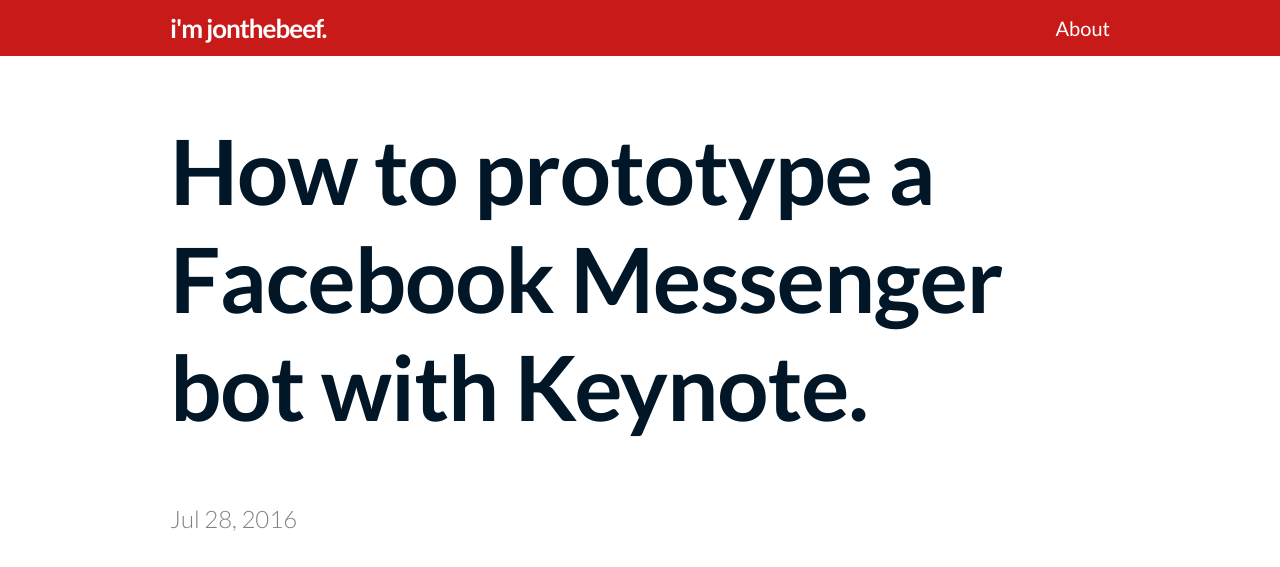
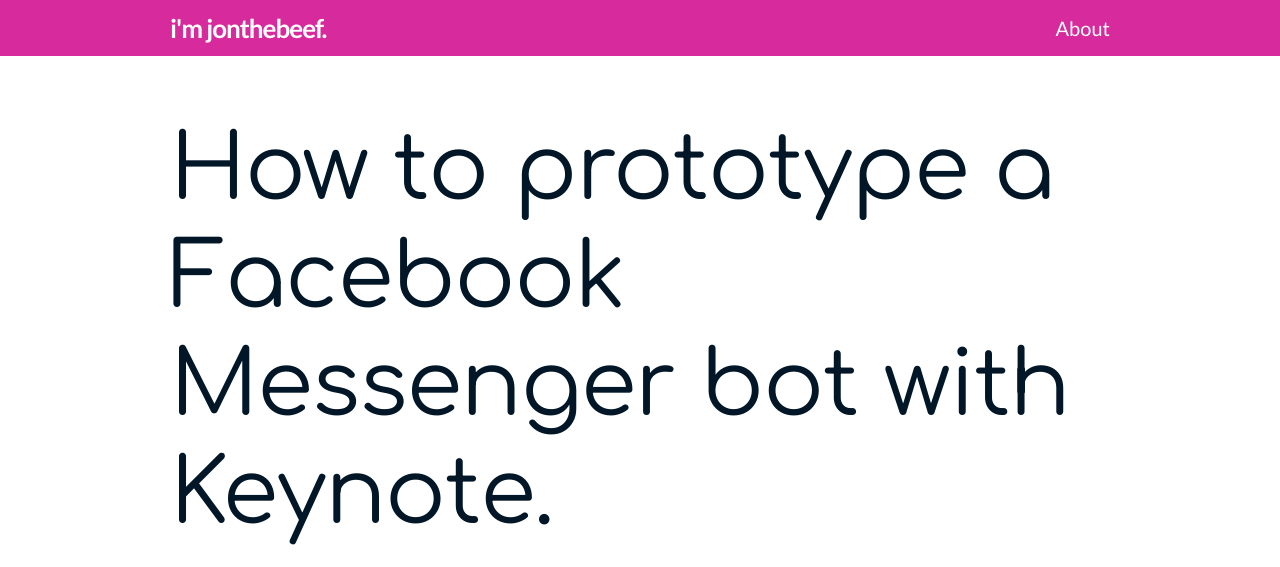
Before and after one commit to jonthebeef/jonthebeef.github.io, a Jekyll site: the page built from _posts/2016-07-28-how-to-prototype-a-messenger-bot.md, in a window 1280 px wide. Shown: the top 567 px of the page. Built offline with Jekyll 4.4.1, drawn with Linux system fonts in a browser that asks for light colours; some web fonts are replaced; grey boxes are pictures that could not be loaded.

Commit message:
Conor and styles

```diff
--- a/_includes/head.html
+++ b/_includes/head.html
@@ -14,4 +14,6 @@
   <!--Google fonts-->
   <link href='https://fonts.googleapis.com/css?family=Lato:400,300,700,400italic' rel='stylesheet' type='text/css'>
   <link href="https://fonts.googleapis.com/css?family=Cardo|Merriweather:300|Source+Serif+Pro" rel="stylesheet">
+  <link href="https://fonts.googleapis.com/css?family=Bungee+Hairline|Bungee+Inline|Bungee+Shade|Comfortaa|Monoton" rel="stylesheet">
+
 </head>
--- /dev/null
+++ b/_layouts/post2.html
@@ -0,0 +1,15 @@
+---
+layout: default
+---
+<article class="post" itemscope itemtype="http://schema.org/BlogPosting">
+
+  <header class="post-header">
+    <h1 class="post-title2" itemprop="name headline">{{ page.title }}</h1>
+    <p class="post-meta"><time datetime="{{ page.date | date_to_xmlschema }}" itemprop="datePublished">{{ page.date | date: "%b %-d, %Y" }}</time>{% if page.author %} • <span itemprop="author" itemscope itemtype="http://schema.org/Person"><span itemprop="name">{{ page.author }}</span></span>{% endif %}</p>
+  </header>
+
+  <div class="post-content" itemprop="articleBody">
+    {{ content }}
+  </div>
+
+</article>
--- a/_posts/2016-07-28-how-to-prototype-a-messenger-bot.md
+++ b/_posts/2016-07-28-how-to-prototype-a-messenger-bot.md
@@ -1,12 +1,12 @@
 ---
-layout: post
+layout: post2
 title:  How to prototype a Facebook Messenger bot with Keynote.
 date:   2016-07-28 14:13:00 +0100
 excerpt: Let's look at how we can prototype an iOS Facebook Messenger flow, using Sketch and Keynote.
 categories: tutorial, work
 tags: facebook, messenger, prototype, sketch, keynote
 ---
-<iframe width="100%" height="484px" src="https://www.youtube.com/embed/Wl69tkhvgtk" frameborder="0" allowfullscreen></iframe>
+<iframe style="margin-bottom: 30px" width="100%" height="484px" src="https://www.youtube.com/embed/Wl69tkhvgtk" frameborder="0" allowfullscreen></iframe>
 
 
 Recently, I was asked by my pals at [TalkBe](http://talkbe.com) to help them prototype an example of how a bot could work for a brand they work with in [Facebook Messenger](http://messengerblog.com/bots/messenger-platform-1-1-ratings-quick-replies-account-linking-and-more/). There's a few UI kits kicking around, and so they thought I'd be able to use one to showcase a conversation a typical user could have with the bot, and specific commercial actions that could be taken.
--- a/_sass/_base.scss
+++ b/_sass/_base.scss
@@ -91,7 +91,8 @@ h1, h2, h3, h4, h5, h6 {
  * Links
  */
 a {
-    color: $red-color;
+    color: #011627;
+    // font-weight: 700;
     text-decoration: none;
 
     // &:visited {
@@ -99,7 +100,7 @@ a {
     // }
 
     &:hover {
-        color: $red-color;
+        // color: $red-color;
         text-decoration: underline;
     }
 }
--- a/_sass/_layout.scss
+++ b/_sass/_layout.scss
@@ -5,7 +5,7 @@
     // border-top: 5px solid $yellow-color;
     // border-bottom: 1px solid $grey-color-light;
     min-height: 56px;
-    background-color: $red-color;
+    background-color: #d62a9d;
 
 
     // Positioning context for the mobile navigation icon
@@ -218,6 +218,7 @@
 .post-link {
     display: block;
     font-size: 24px;
+    font-weight: 700;
     // color: #white;
     // background-color: $red-color;
     // padding: 10px;
@@ -250,6 +251,23 @@
     }
 }
 
+.post-title2 {
+    font-size: 90px;
+    font-family: 'Comfortaa', cursive;
+    // color: #f9320c;
+    letter-spacing: -1px;
+    line-height: 1.2;
+    margin-top: 0.67em;
+    margin-bottom: 0.67em;
+    // font-weight:700;
+
+
+    @include media-query($on-laptop) {
+        font-size: 36px;
+        font-family: $base-font-family;
+    }
+}
+
 .post-content {
     margin-bottom: $spacing-unit;
     background-color: white;
@@ -271,12 +289,18 @@
         }
     }
 
+    a {
+        color: #d62a9d;
+        font-weight: none;
+
+    }
+
     img {
         display: block;
         margin-left: auto;
         margin-right: auto;
-        margin-top:60px;
-        margin-bottom: 60px;
+        margin-top: $spacing-unit * 2;
+        margin-bottom: $spacing-unit * 2;
         border: 1px solid $grey-color-light;
       }
 
@@ -289,6 +313,11 @@
         @include media-query($on-laptop) {
             font-size: 28px;
         }
+
+        a {
+            font-weight: 700;
+
+        }
     }
 
     h3 {
@@ -296,7 +325,7 @@
         font-family: $base-font-family;
         font-weight: 700;
         color: #8b8687;
-        padding-top: $spacing-unit / 2;
+        // padding-top: $spacing-unit / 2;
         padding-bottom: $spacing-unit / 2;
         @include media-query($on-laptop) {
             font-size: 22px;
```
